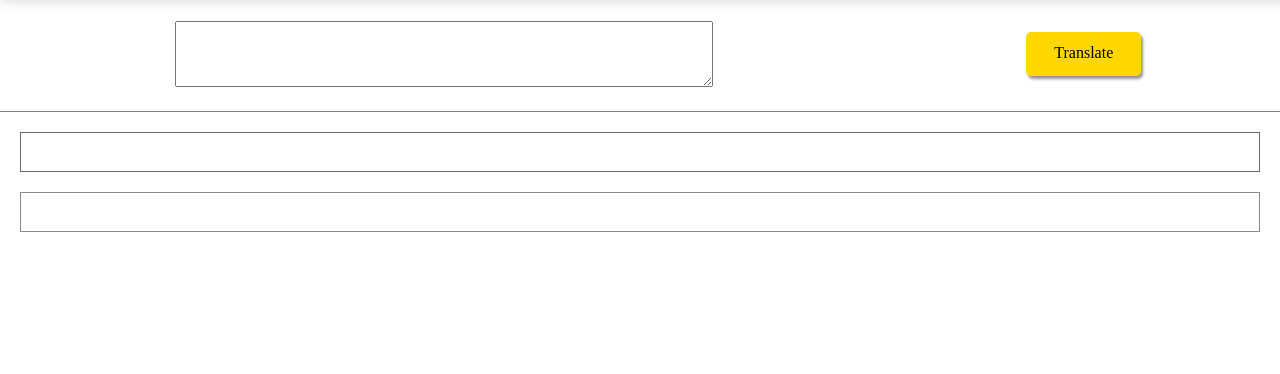
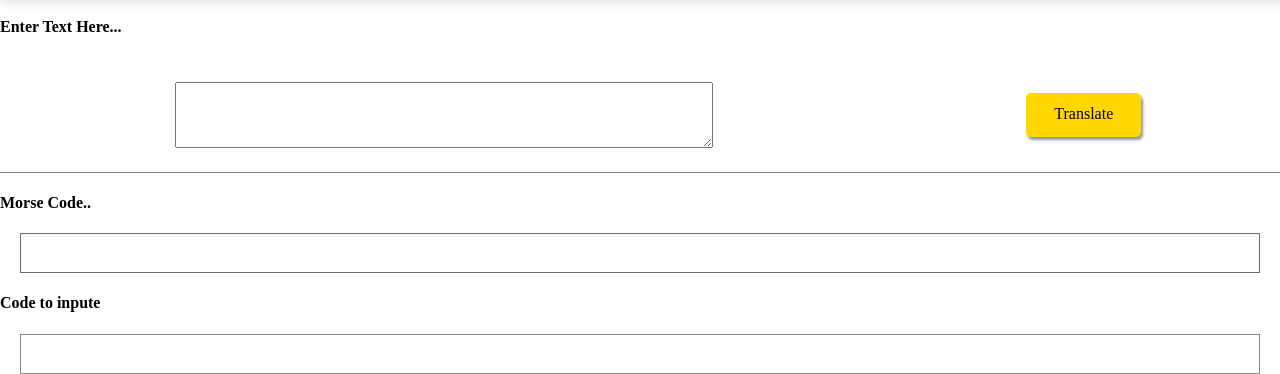
Before and after one commit to kunal-umap/Morse_converter, a plain HTML site: page index.html in a window 1280 px wide. Shown: the part 64-438 px from the top of the page. Drawn offline with Linux system fonts and the light colour scheme.

Commit message:
little modification

```diff
--- a/index.html
+++ b/index.html
@@ -8,13 +8,16 @@
 </head>
 <body>
     <h1 class="head">Able Morse Code Translator</h1>
+    <h4>Enter Text Here...</h4>
     <div class="wrap">
         <textarea style="text-transform:uppercase" name="morceIP" id="morceIP" ></textarea>
        <div class="submit">Translate</div>
     </div>
+    <h4>Morse Code..</h4>
     <div class="output1">
 
     </div>
+    <h4>Code to inpute</h4>
     <div class="output2">
 
     </div>
```
